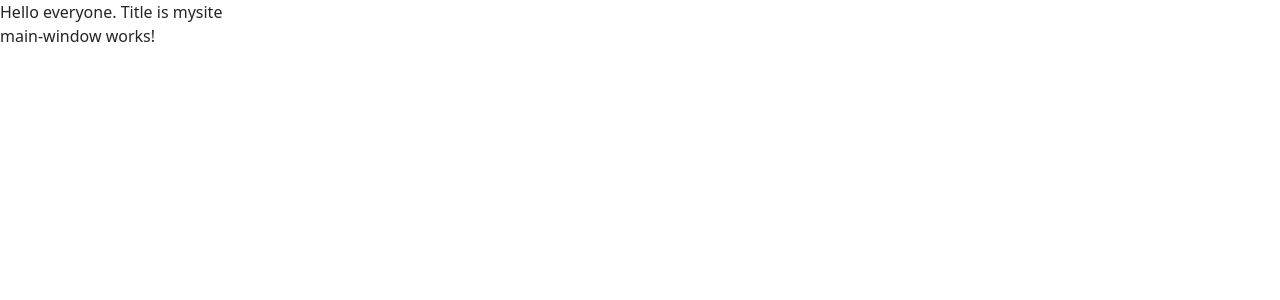
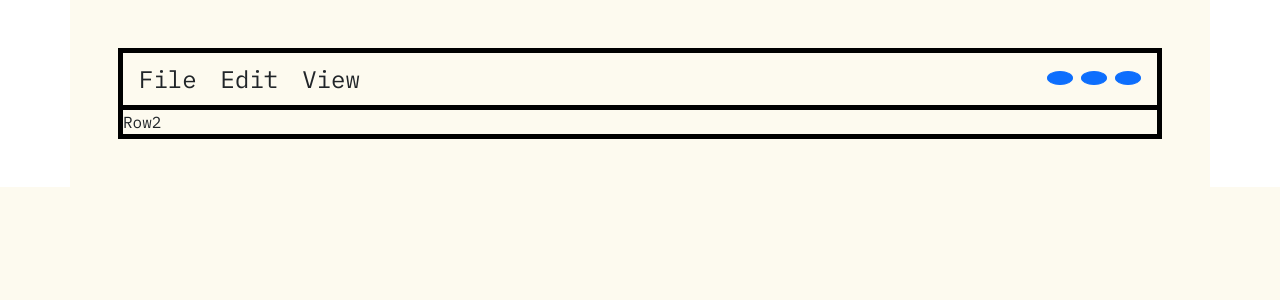
Before and after one commit to enricosebastian/enricosebastian.github.io, an Angular app: page / in a window 1280 px wide. Shown: the top 300 px of the page. Built offline with nearby package versions, Linux system fonts and the light colour scheme.

Commit message:
modified components

```diff
--- a/src/app/app.component.html
+++ b/src/app/app.component.html
@@ -1,4 +1,3 @@
-<div>
-  Hello everyone. Title is {{ title }}
+<div class="container p-5">
   <app-main-window></app-main-window>
 </div>
--- a/src/app/components/main-window/main-window.component.html
+++ b/src/app/components/main-window/main-window.component.html
@@ -1 +1,19 @@
-<p>main-window works!</p>
+<div class="container border border-5 border-black">
+  <div id="topbar" class="row border-bottom border-5 border-black">
+    <div class="col d-flex gap-3 py-1">
+        <span class="topbar_option fs-4 p-1">File</span>
+        <span class="topbar_option fs-4 p-1">Edit</span>
+        <span class="topbar_option fs-4 p-1">View</span>
+    </div>
+
+    <div class="col py-1 text-end">
+        <span class="topbar_option fs-4 p-1"><button type="button" class="btn btn-primary rounded-circle"></button></span>
+        <span class="topbar_option fs-4 p-1"><button type="button" class="btn btn-primary rounded-circle"></button></span>
+        <span class="topbar_option fs-4 p-1"><button type="button" class="btn btn-primary rounded-circle"></button></span>
+    </div>
+  </div>
+
+  <div id="maincontent" class="row">
+    Row2
+  </div>
+</div>
--- a/src/app/components/main-window/main-window.component.scss
+++ b/src/app/components/main-window/main-window.component.scss
@@ -0,0 +1,7 @@
+.topbar_option {
+    &:hover {
+        border-radius: 5px;
+        background-color: red;
+        cursor: pointer;
+    }
+}
--- a/src/styles.scss
+++ b/src/styles.scss
@@ -5,3 +5,13 @@
 
 /* Importing Bootstrap SCSS file. */
 @import 'bootstrap/scss/bootstrap';
+
+@import url('https://fonts.googleapis.com/css2?family=IBM+Plex+Mono:ital,wght@0,100;0,200;0,300;0,400;0,500;0,600;0,700;1,100;1,200;1,300;1,400;1,500;1,600;1,700&display=swap');
+
+* {
+    font-family: "IBM Plex Mono", monospace;
+    font-weight: 400;
+    font-style: normal;
+
+    background-color: #FDFAEF;
+}
```
